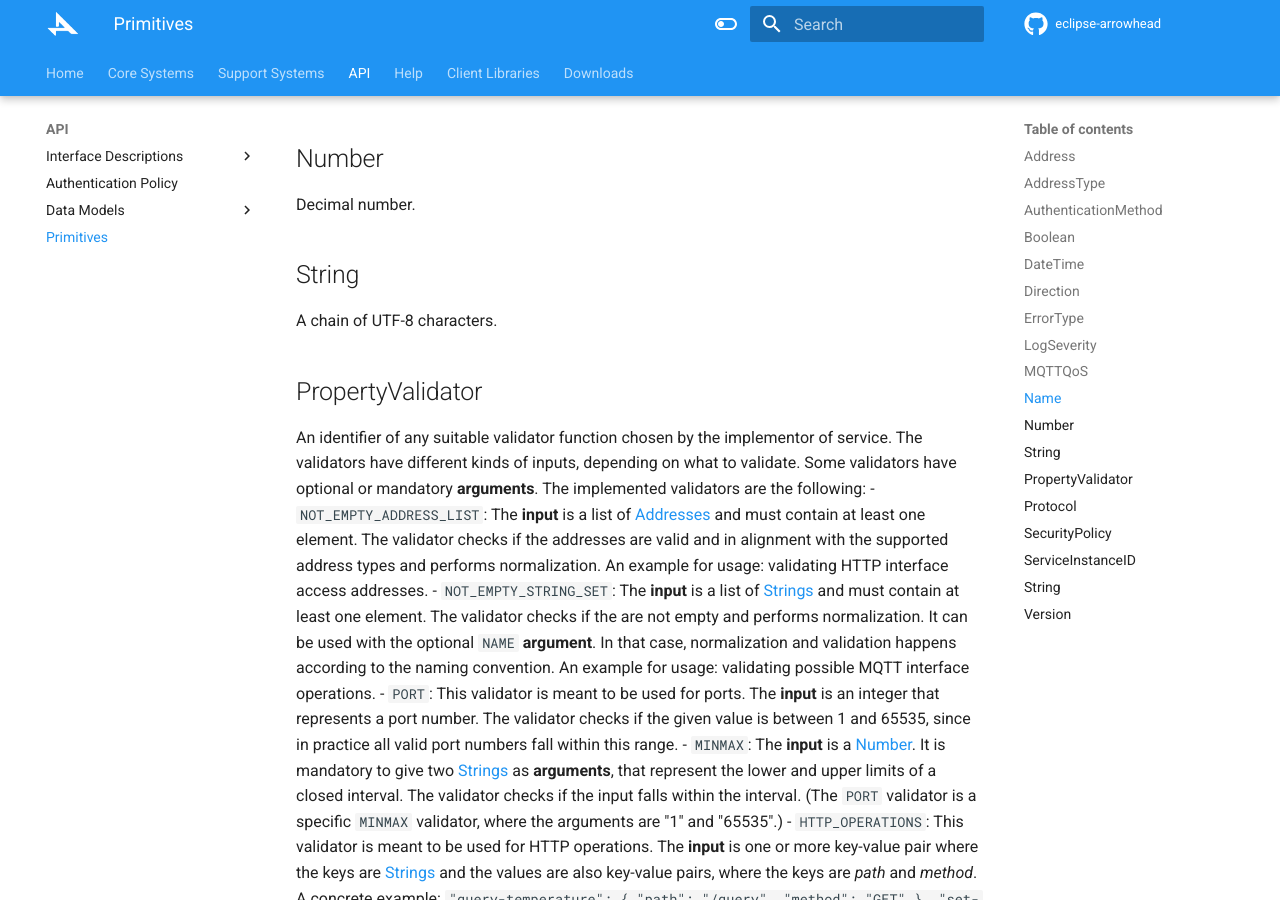
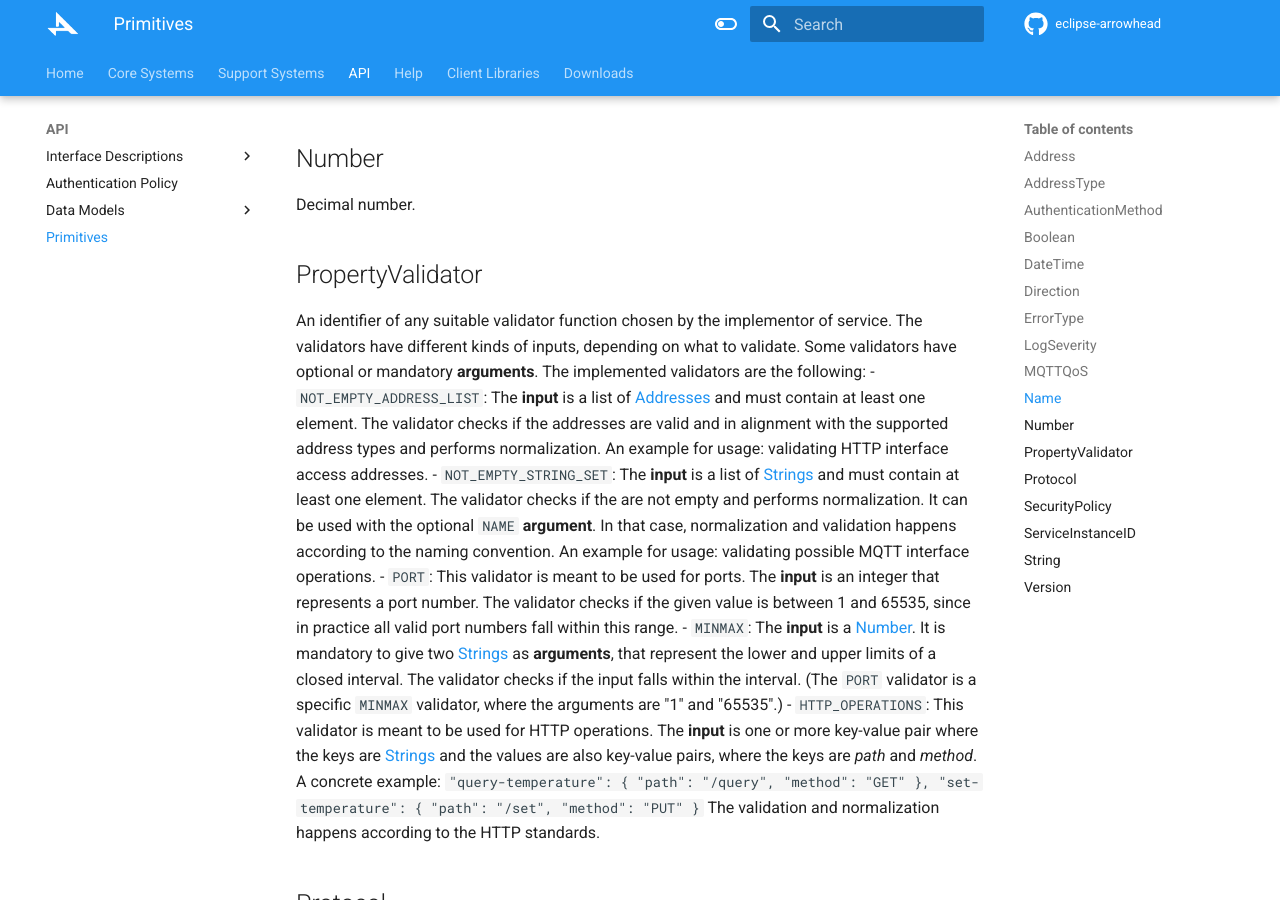
Before and after one commit to Aitia-IIOT/ah5-docs-java-spring, an MkDocs documentation site: the page built from docs/api/primitives.md, in a window 1280 px wide and 900 px high, scrolled down 1560 px. Built offline with MkDocs 1.6.1 and Material for MkDocs 9.7.7, drawn with Linux system fonts in a browser that asks for light colours.

Commit message:
remove redundant definition

```diff
--- a/docs/api/primitives.md
+++ b/docs/api/primitives.md
@@ -48,9 +48,6 @@ A String indentifier that is intended to be both human and machine-readable. The
 
 Decimal number.
 
-## String
-A chain of UTF-8 characters.
-
 ## PropertyValidator
 
 An identifier of any suitable validator function chosen by the implementor of service. The validators have different kinds of inputs, depending on what to validate. Some validators have optional or mandatory **arguments**. The implemented validators are the following:
```
